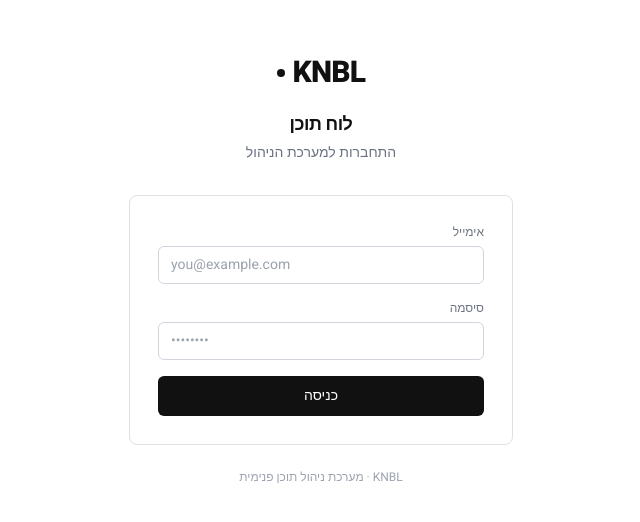
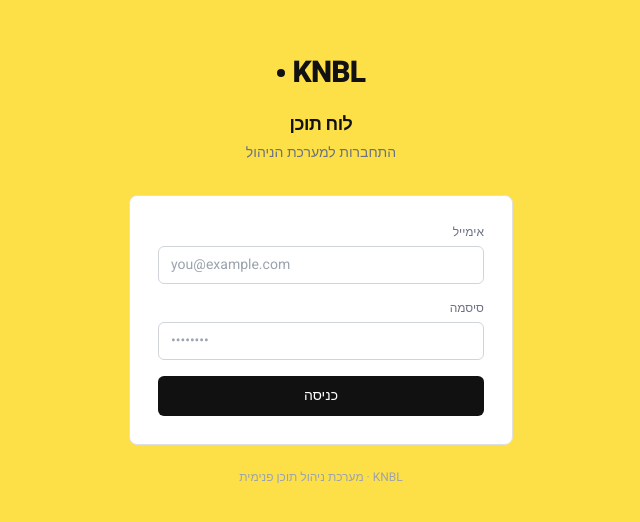
Before and after one commit to roei-cmyk/calendar-app, a Next.js app: page /login in a window 1280 px wide. Shown: the part 130-652 px from the top of the page, without its empty margins (319-959 px from the left). Built offline with nearby package versions, Linux system fonts and the light colour scheme.

Commit message:
Change login page background to yellow

```diff
--- a/src/app/login/page.tsx
+++ b/src/app/login/page.tsx
@@ -6,7 +6,7 @@
   searchParams: { error?: string };
 }) {
   return (
-    <main className="flex min-h-screen items-center justify-center bg-canvas p-4">
+    <main className="flex min-h-screen items-center justify-center bg-yellow-300 p-4">
       <div className="w-full max-w-sm">
         {/* Brand mark */}
         <div className="mb-8 text-center">
```
